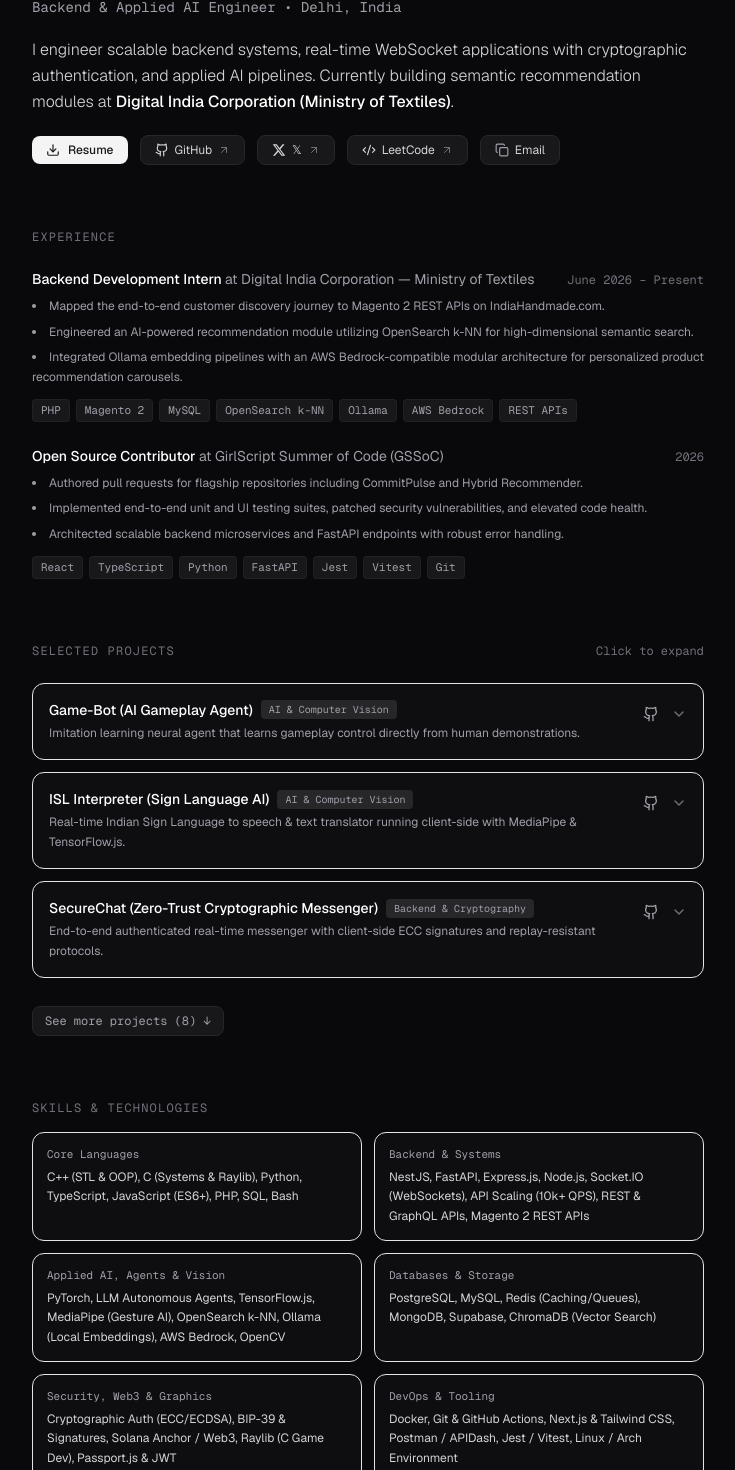
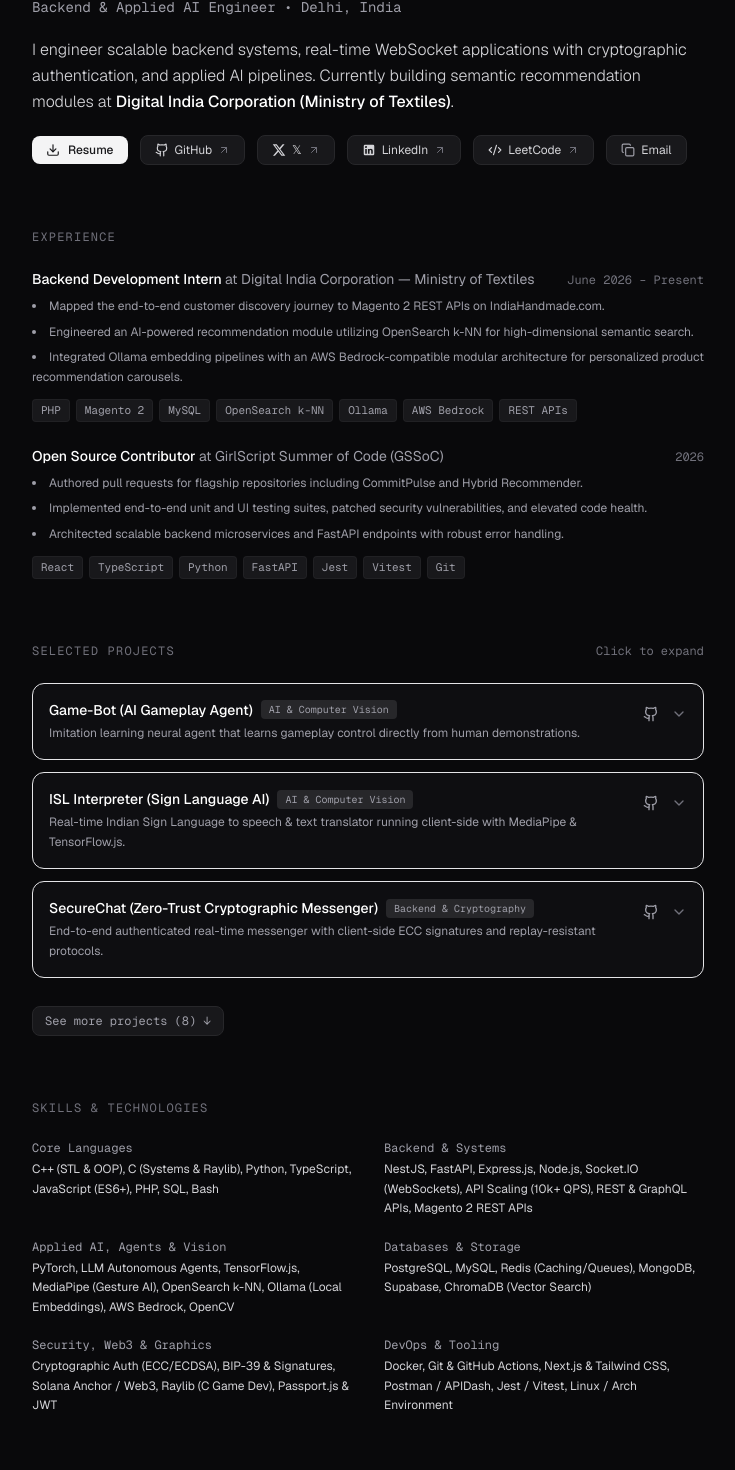
Before and after one commit to yadavayush834/portfolio_2, a Next.js app: page / in a window 1280 px wide. Shown: the part 198-1668 px from the top of the page, without its empty margins (272-1007 px from the left). Built offline with nearby package versions, Linux system fonts and the light colour scheme.

Commit message:
Add LinkedIn, remove skills box borders, make score colors uniform, and hide window scrollbar

```diff
--- a/src/app/globals.css
+++ b/src/app/globals.css
@@ -30,8 +30,19 @@
   box-sizing: border-box;
 }
 
-html {
+/* Hide scrollbars globally across all browsers */
+html,
+body {
   scroll-behavior: smooth;
+  scrollbar-width: none; /* Firefox */
+  -ms-overflow-style: none; /* IE and Edge */
+}
+
+html::-webkit-scrollbar,
+body::-webkit-scrollbar {
+  display: none; /* Chrome, Safari, Opera */
+  width: 0px;
+  background: transparent;
 }
 
 body {
@@ -59,6 +70,7 @@
 /* Hide scrollbars globally on pre and designated elements */
 .no-scrollbar::-webkit-scrollbar {
   display: none;
+  width: 0px;
 }
 
 .no-scrollbar {
@@ -73,4 +85,5 @@
 
 pre::-webkit-scrollbar {
   display: none;
+  width: 0px;
 }
--- a/src/app/page.tsx
+++ b/src/app/page.tsx
@@ -3,7 +3,7 @@
 import React, { useState, useEffect } from "react";
 import { profileData } from "@/data/profile";
 import { projectsData, ProjectItem } from "@/data/projects";
-import { GithubIcon, XIcon } from "@/components/ui/Icons";
+import { GithubIcon, XIcon, LinkedinIcon } from "@/components/ui/Icons";
 import { AsciiBanner } from "@/components/ui/AsciiBanner";
 import {
   Download,
@@ -127,6 +127,17 @@
             >
               <XIcon className="w-3.5 h-3.5" />
               <span>𝕏</span>
+              <ArrowUpRight className="w-3 h-3 dark:text-zinc-500 text-zinc-400" />
+            </a>
+
+            <a
+              href={profileData.socials.linkedin}
+              target="_blank"
+              rel="noopener noreferrer"
+              className="inline-flex items-center gap-1.5 px-3.5 py-1.5 rounded-lg dark:bg-zinc-900 bg-white border dark:border-zinc-800 border-zinc-200 dark:text-zinc-300 text-zinc-700 dark:hover:text-white hover:text-zinc-950 dark:hover:border-zinc-700 hover:border-zinc-400 text-xs transition-all"
+            >
+              <LinkedinIcon className="w-3.5 h-3.5" />
+              <span>LinkedIn</span>
               <ArrowUpRight className="w-3 h-3 dark:text-zinc-500 text-zinc-400" />
             </a>
 
@@ -303,18 +314,15 @@
         </section>
 
         {/* Skills Section */}
-        <section className="space-y-4">
+        <section className="space-y-6">
           <h2 className="text-xs font-mono uppercase tracking-widest dark:text-zinc-500 text-zinc-400">
             Skills & Technologies
           </h2>
 
-          <div className="grid grid-cols-1 sm:grid-cols-2 gap-3 text-xs">
+          <div className="grid grid-cols-1 sm:grid-cols-2 gap-y-5 gap-x-8 text-xs">
             {profileData.skillCategories.map((cat) => (
-              <div
-                key={cat.id}
-                className="p-3.5 rounded-xl dark:bg-zinc-900/40 bg-white border dark:border-zinc-850 border-zinc-200 space-y-1.5"
-              >
-                <div className="font-mono dark:text-zinc-400 text-zinc-500 text-[11px]">
+              <div key={cat.id} className="space-y-1">
+                <div className="font-mono dark:text-zinc-400 text-zinc-500 text-xs">
                   {cat.name}
                 </div>
                 <div className="dark:text-zinc-300 text-zinc-700 leading-relaxed">
@@ -351,7 +359,7 @@
                 <span className="text-sm font-medium dark:text-white text-zinc-900">
                   Infosys Springboard: C++ Programming
                 </span>
-                <span className="font-mono text-emerald-600 dark:text-emerald-400 text-xs shrink-0 font-medium">100% Score</span>
+                <span className="font-mono dark:text-zinc-400 text-zinc-500 text-xs shrink-0">100% Score</span>
               </div>
               <div className="dark:text-zinc-400 text-zinc-500">
                 Object-oriented architecture, memory management & STL efficiency
@@ -377,7 +385,7 @@
                 <span className="text-sm font-medium dark:text-white text-zinc-900">
                   300+ Algorithmic Problems Solved
                 </span>
-                <span className="font-mono text-amber-600 dark:text-amber-400 text-xs shrink-0 font-medium">Active Rank</span>
+                <span className="font-mono dark:text-zinc-400 text-zinc-500 text-xs shrink-0">Active Rank</span>
               </div>
               <div className="dark:text-zinc-400 text-zinc-500">
                 Active competitive problem solving across LeetCode & CodeChef
--- a/src/components/ui/Icons.tsx
+++ b/src/components/ui/Icons.tsx
@@ -28,3 +28,15 @@
     </svg>
   );
 }
+
+export function LinkedinIcon({ className = "w-4 h-4" }: { className?: string }) {
+  return (
+    <svg
+      className={className}
+      viewBox="0 0 24 24"
+      fill="currentColor"
+    >
+      <path d="M19 3a2 2 0 0 1 2 2v14a2 2 0 0 1-2 2H5a2 2 0 0 1-2-2V5a2 2 0 0 1 2-2h14m-.5 15.5v-5.3a3.26 3.26 0 0 0-3.26-3.26c-.85 0-1.84.52-2.28 1.3v-1.11h-2.79v8.37h2.79v-4.93c0-.77.62-1.4 1.39-1.4a1.4 1.4 0 0 1 1.4 1.4v4.93h2.75M6.88 8.56a1.68 1.68 0 0 0 1.68-1.68c0-.93-.75-1.69-1.68-1.69a1.69 1.69 0 0 0-1.69 1.69c0 .93.76 1.68 1.69 1.68m1.39 9.94v-8.37H5.5v8.37h2.77z" />
+    </svg>
+  );
+}
--- a/src/data/profile.ts
+++ b/src/data/profile.ts
@@ -51,6 +51,7 @@
   socials: {
     github: "https://github.com/yadavayush834",
     x: "https://x.com/sudorunner0",
+    linkedin: "https://www.linkedin.com/in/ayush-yadav-537614265/",
     leetcode: "https://leetcode.com/u/ayushwell100",
     email: "mailto:ayushwell100@gmail.com",
   },
```
